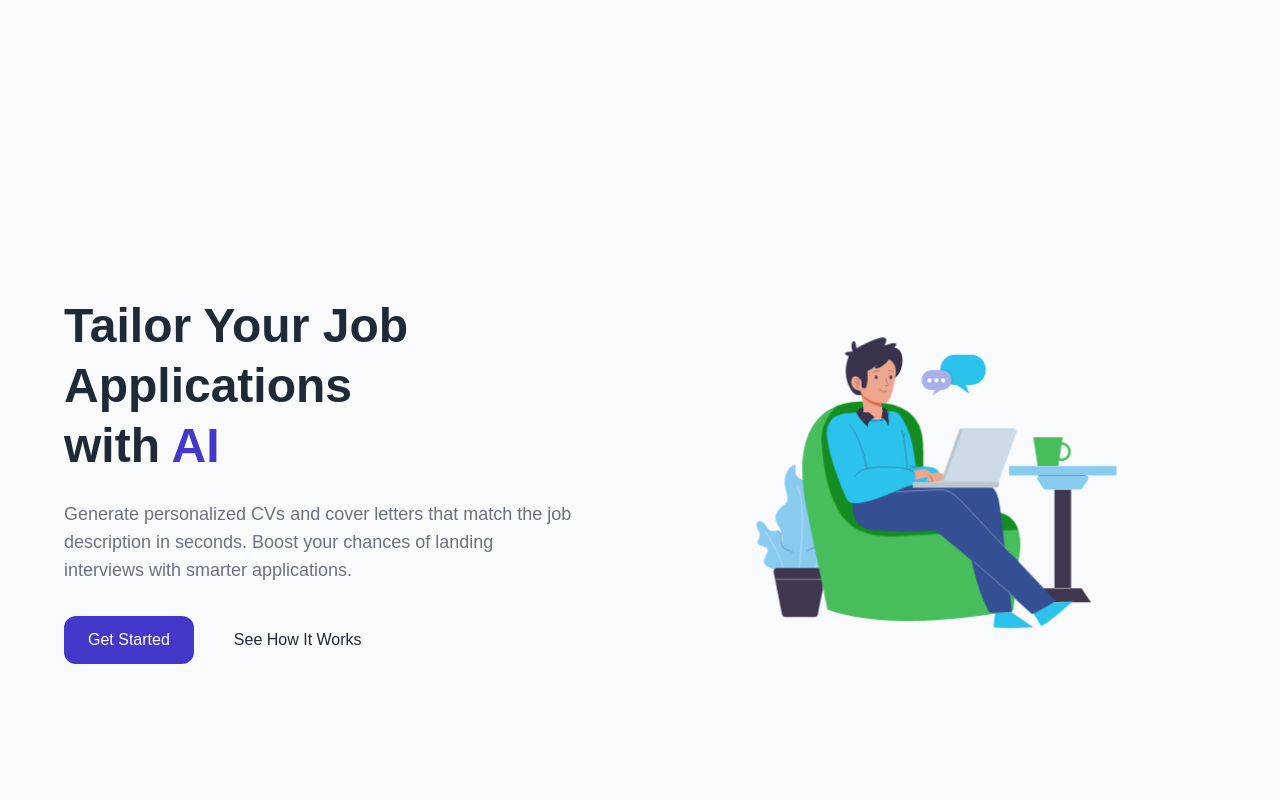
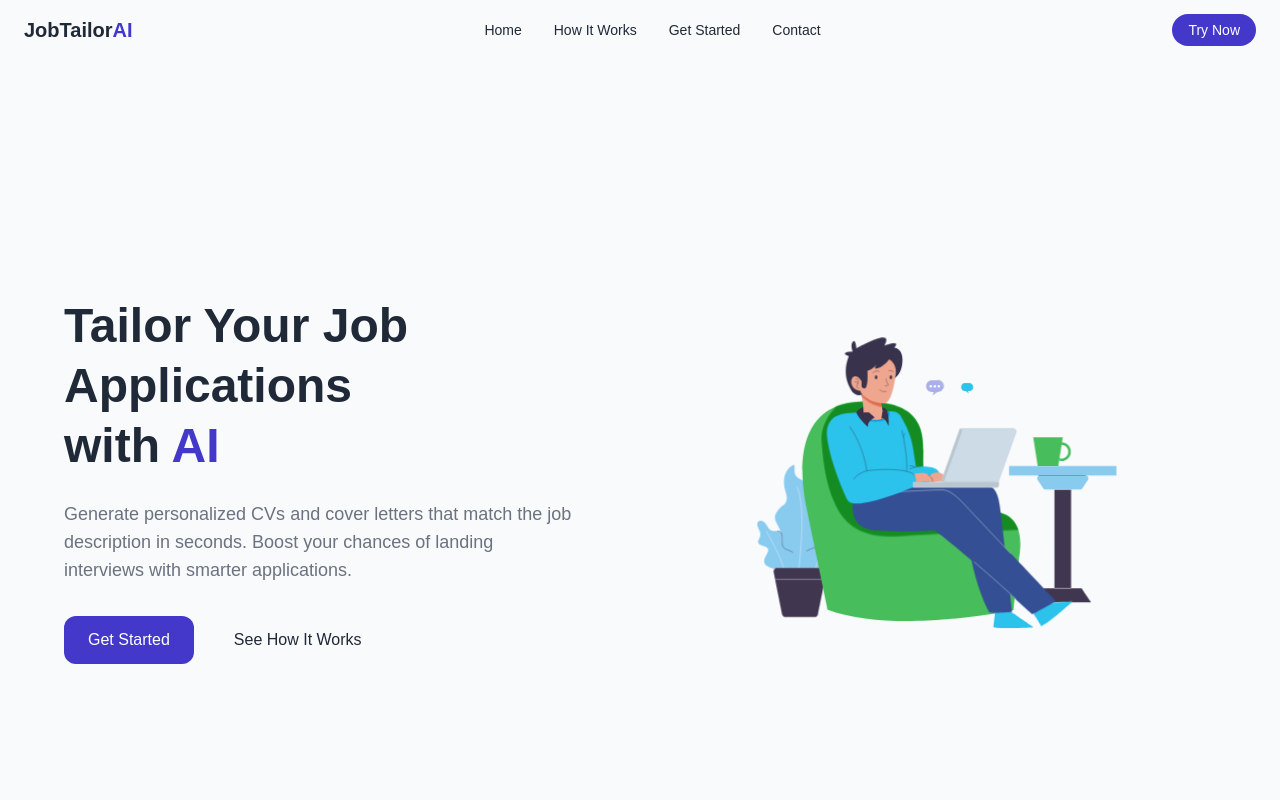
Before and after one commit to nikachitava/tailor_my_job, a Next.js app: page / in a window 1280 px wide. Shown: the top 800 px of the page. Built offline with nearby package versions, Linux system fonts and the light colour scheme.

Commit message:
implemnet nav bar and footer in layout

```diff
--- a/app/globals.css
+++ b/app/globals.css
@@ -46,3 +46,7 @@ body {
     color: var(--foreground);
     font-family: var(--font-sans);
 }
+
+html {
+  scroll-behavior: smooth;
+}
--- a/app/layout.tsx
+++ b/app/layout.tsx
@@ -1,6 +1,8 @@
 import type { Metadata } from "next";
 import { Geist, Geist_Mono } from "next/font/google";
 import "./globals.css";
+import NavBar from "@/components/NavBar";
+import Footer from "@/components/Footer";
 
 const geistSans = Geist({
     variable: "--font-geist-sans",
@@ -27,7 +29,9 @@ export default function RootLayout({
             <body
                 className={`${geistSans.variable} ${geistMono.variable} antialiased`}
             >
+                <NavBar />
                 {children}
+                <Footer />
             </body>
         </html>
     );
--- /dev/null
+++ b/components/Footer.tsx
@@ -0,0 +1,119 @@
+"use client";
+
+import React from "react";
+import Link from "next/link";
+import { Github, Linkedin, X, Mail, Send } from "lucide-react";
+import FadeInWhenVisible from "@/components/FadeInWhenVisible";
+
+const Footer = () => {
+    return (
+        <FadeInWhenVisible>
+            <footer className="bg-[#0a0a0a] text-gray-300 px-6 pt-20 pb-10 mt-32 relative z-10">
+                <div className="max-w-6xl mx-auto grid grid-cols-1 md:grid-cols-3 gap-12">
+                    <div>
+                        <h2 className="text-2xl font-bold text-white">
+                            JobTailor AI
+                        </h2>
+                        <p className="mt-4 text-sm text-gray-400 max-w-sm">
+                            Let AI fine-tune your job descriptions. Boost your
+                            chances of getting hired with tailored, impactful
+                            content.
+                        </p>
+                    </div>
+
+                    <div>
+                        <h3 className="text-lg font-semibold mb-4 text-white">
+                            Quick Links
+                        </h3>
+                        <ul className="space-y-2 text-sm">
+                            <li>
+                                <Link href="/" className="hover:text-white">
+                                    Home
+                                </Link>
+                            </li>
+                            <li>
+                                <Link
+                                    href="/how-it-works"
+                                    className="hover:text-white"
+                                >
+                                    How It Works
+                                </Link>
+                            </li>
+                            <li>
+                                <Link
+                                    href="/get-started"
+                                    className="hover:text-white"
+                                >
+                                    Get Started
+                                </Link>
+                            </li>
+                            <li>
+                                <Link
+                                    href="/contact"
+                                    className="hover:text-white"
+                                >
+                                    Contact
+                                </Link>
+                            </li>
+                        </ul>
+                    </div>
+
+                    <div>
+                        <h3 className="text-lg font-semibold mb-4 text-white">
+                            Stay Connected
+                        </h3>
+                        <div className="flex items-center gap-4 mb-4">
+                            <a
+                                href="https://github.com/nikachitava"
+                                target="_blank"
+                                className="hover:text-white"
+                            >
+                                <Github size={20} />
+                            </a>
+                            <a
+                                href="https://linkedin.com/in/nikachitava18"
+                                target="_blank"
+                                className="hover:text-white"
+                            >
+                                <Linkedin size={20} />
+                            </a>
+                            <a
+                                href="https://x.com/nikachitava18"
+                                target="_blank"
+                                className="hover:text-white"
+                            >
+                                <X size={20} />
+                            </a>
+                            <a
+                                href="mailto:chitava18.official@gmail.com"
+                                className="hover:text-white"
+                            >
+                                <Mail size={20} />
+                            </a>
+                        </div>
+                        <form className="relative mt-4">
+                            <input
+                                type="email"
+                                placeholder="Subscribe to newsletter"
+                                className="w-full px-4 py-2 pr-10 bg-white/10 border border-white/20 rounded-full text-sm placeholder-gray-400 focus:outline-none focus:ring-2 focus:ring-[#9333ea]"
+                            />
+                            <button
+                                type="submit"
+                                className="absolute right-3 top-2 text-white hover:text-purple-400"
+                            >
+                                <Send size={16} />
+                            </button>
+                        </form>
+                    </div>
+                </div>
+
+                <div className="border-t border-white/10 mt-16 pt-6 text-center text-sm text-gray-500">
+                    © {new Date().getFullYear()} JobTailor AI. All rights
+                    reserved.
+                </div>
+            </footer>
+        </FadeInWhenVisible>
+    );
+};
+
+export default Footer;
--- /dev/null
+++ b/components/NavBar.tsx
@@ -0,0 +1,105 @@
+"use client";
+
+import { useEffect, useState } from "react";
+import Link from "next/link";
+import { Menu, X } from "lucide-react";
+import clsx from "clsx";
+
+const navLinks = [
+    { name: "Home", href: "/" },
+    { name: "How It Works", href: "#how-it-works" },
+    { name: "Get Started", href: "#get-started" },
+    { name: "Contact", href: "#contact" },
+];
+
+const NavBar = () => {
+    const [isScrolled, setIsScrolled] = useState(false);
+    const [menuOpen, setMenuOpen] = useState(false);
+
+    useEffect(() => {
+        const handleScroll = () => {
+            setIsScrolled(window.scrollY > 10);
+        };
+        window.addEventListener("scroll", handleScroll);
+        return () => window.removeEventListener("scroll", handleScroll);
+    }, []);
+    return (
+        <header
+            className={clsx(
+                "fixed top-0 w-full z-50 transition-all duration-300",
+                isScrolled
+                    ? "bg-background/90 backdrop-blur border-b border-white/10 shadow-sm"
+                    : "bg-transparent"
+            )}
+        >
+            <nav className="max-w-7xl mx-auto px-6 py-4 flex items-center justify-between">
+                {/* Logo */}
+                <Link href="/" className="text-xl font-bold text-foreground">
+                    JobTailor<span className="text-primary">AI</span>
+                </Link>
+
+                {/* Desktop Nav */}
+                <ul className="hidden md:flex gap-8 text-sm text-foreground">
+                    {navLinks.map((link) => (
+                        <li key={link.name}>
+                            <Link
+                                href={link.href}
+                                className="hover:text-primary transition-colors"
+                            >
+                                {link.name}
+                            </Link>
+                        </li>
+                    ))}
+                </ul>
+
+                {/* CTA */}
+                <div className="hidden md:block">
+                    <Link
+                        href="/get-started"
+                        className="px-4 py-2 text-sm font-medium bg-primary text-white rounded-full hover:bg-accent transition"
+                    >
+                        Try Now
+                    </Link>
+                </div>
+
+                {/* Mobile Menu Button */}
+                <button
+                    className="md:hidden text-foreground"
+                    onClick={() => setMenuOpen(!menuOpen)}
+                >
+                    {menuOpen ? <X size={24} /> : <Menu size={24} />}
+                </button>
+            </nav>
+
+            {/* Mobile Menu */}
+            {menuOpen && (
+                <div className="md:hidden bg-background border-t border-white/10 px-6 py-4">
+                    <ul className="flex flex-col gap-4 text-foreground text-sm">
+                        {navLinks.map((link) => (
+                            <li key={link.name}>
+                                <Link
+                                    href={link.href}
+                                    onClick={() => setMenuOpen(false)}
+                                    className="block hover:text-primary transition-colors"
+                                >
+                                    {link.name}
+                                </Link>
+                            </li>
+                        ))}
+                        <li>
+                            <Link
+                                href="/get-started"
+                                onClick={() => setMenuOpen(false)}
+                                className="block text-white text-center bg-primary hover:bg-accent px-4 py-2 rounded-full"
+                            >
+                                Try Now
+                            </Link>
+                        </li>
+                    </ul>
+                </div>
+            )}
+        </header>
+    );
+};
+
+export default NavBar;
--- a/package.json
+++ b/package.json
@@ -9,6 +9,7 @@
     "lint": "next lint"
   },
   "dependencies": {
+    "clsx": "^2.1.1",
     "framer-motion": "^12.12.1",
     "lottie-react": "^2.4.1",
     "lucide-react": "^0.511.0",
```
Also changed, not shown: app/page.tsx (+7 -7 lines), 1 other file (tests, documents, lock files or other folders).
